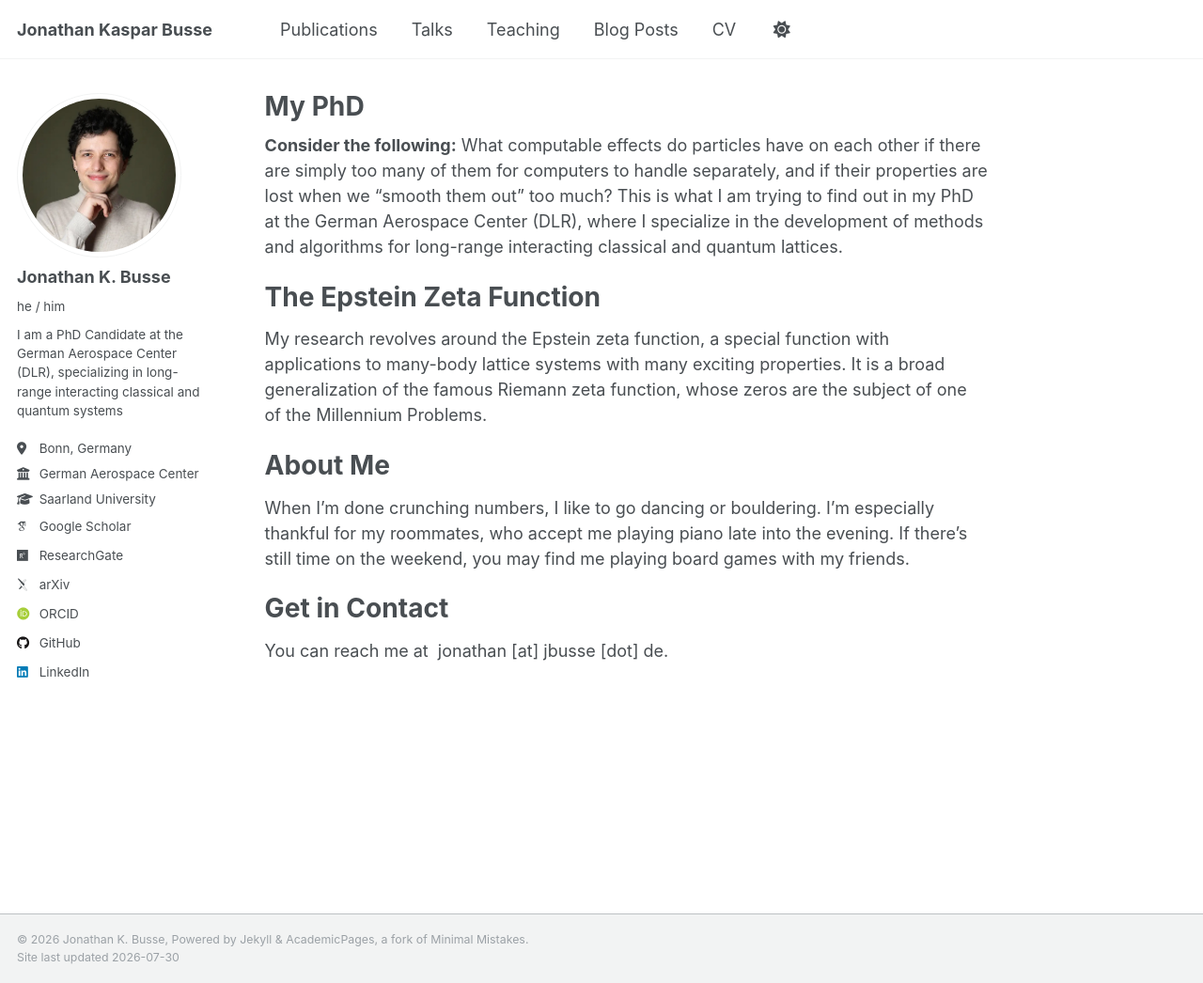
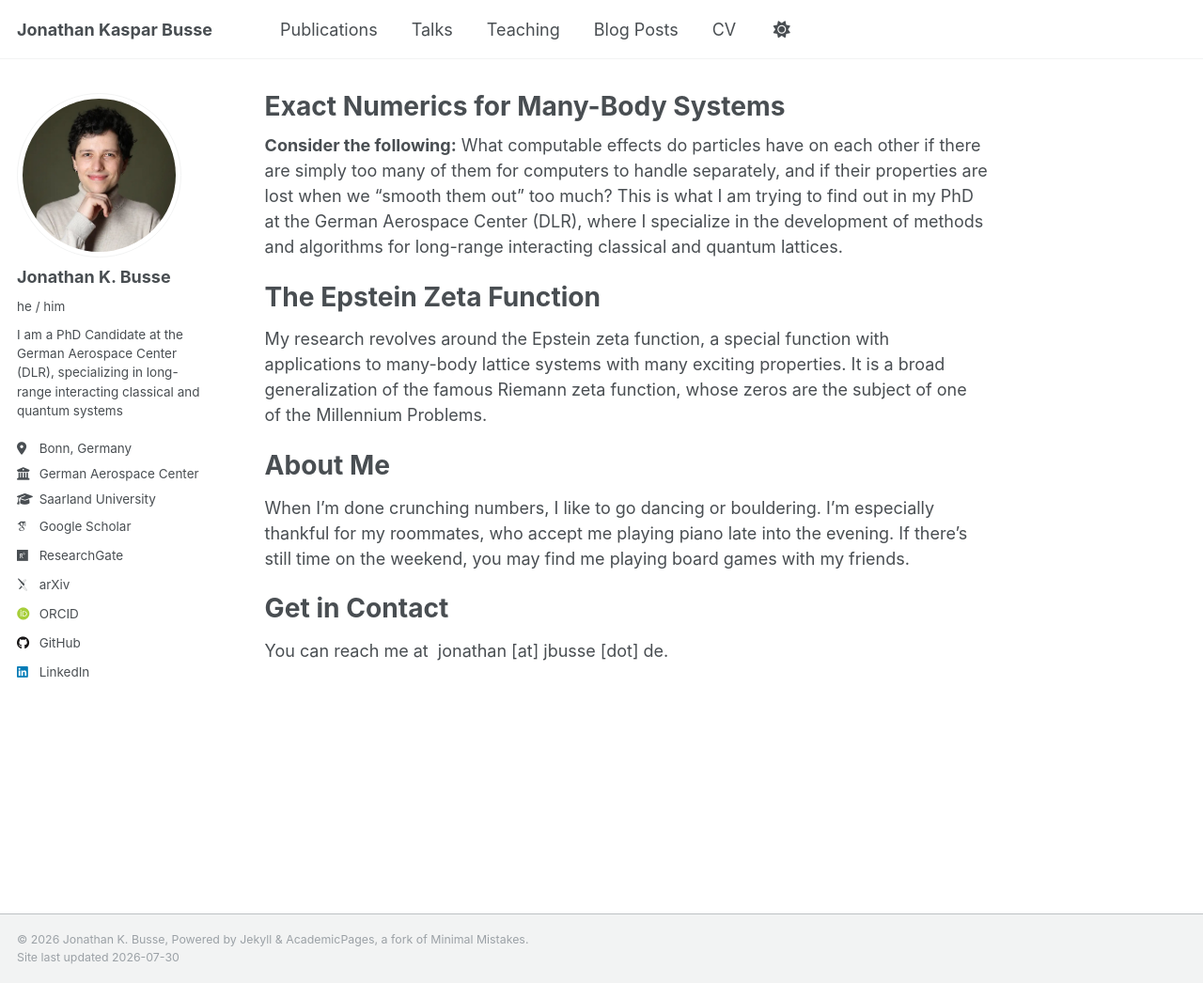
Before and after one commit to JoKaBus/jonathankbusse, a Jekyll site: the page built from _pages/about.md, in a window 1280 px wide and 1046 px high. Shown: the whole window at 94% size. Built offline with Jekyll 4.4.1, drawn with Linux system fonts in a browser that asks for light colours; some web fonts are replaced.

Commit message:
Title: my phd - numerics

```diff
--- a/_pages/about.md
+++ b/_pages/about.md
@@ -1,6 +1,6 @@
 ---
 permalink: /
-title: "My PhD"
+title: "Exact Numerics for Many-Body Systems"
 author_profile: true
 redirect_from:
   - /about/
```
